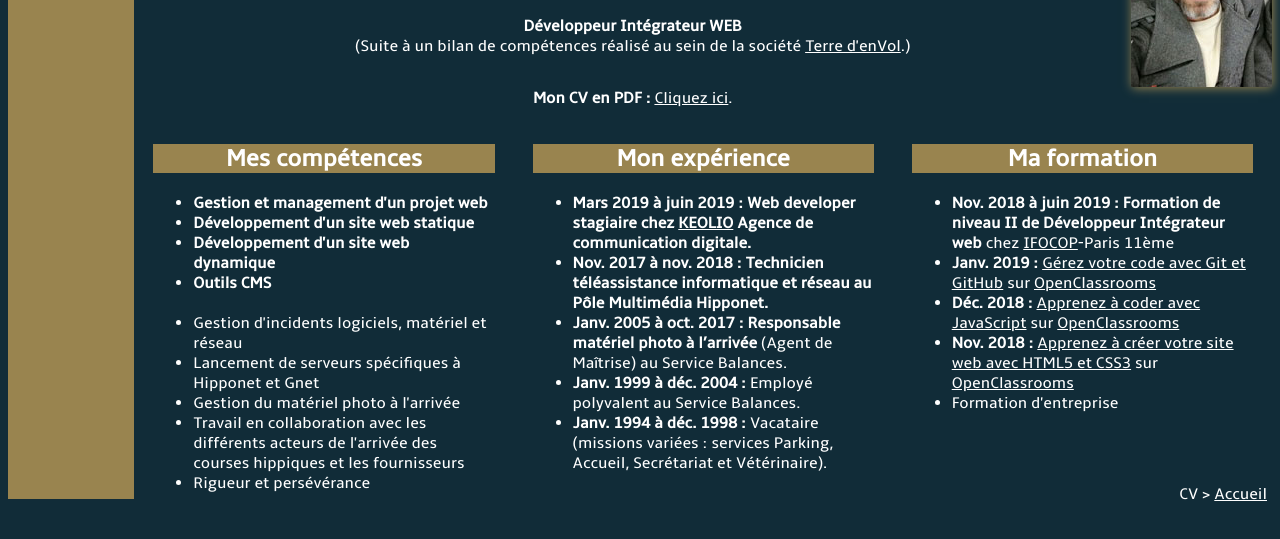
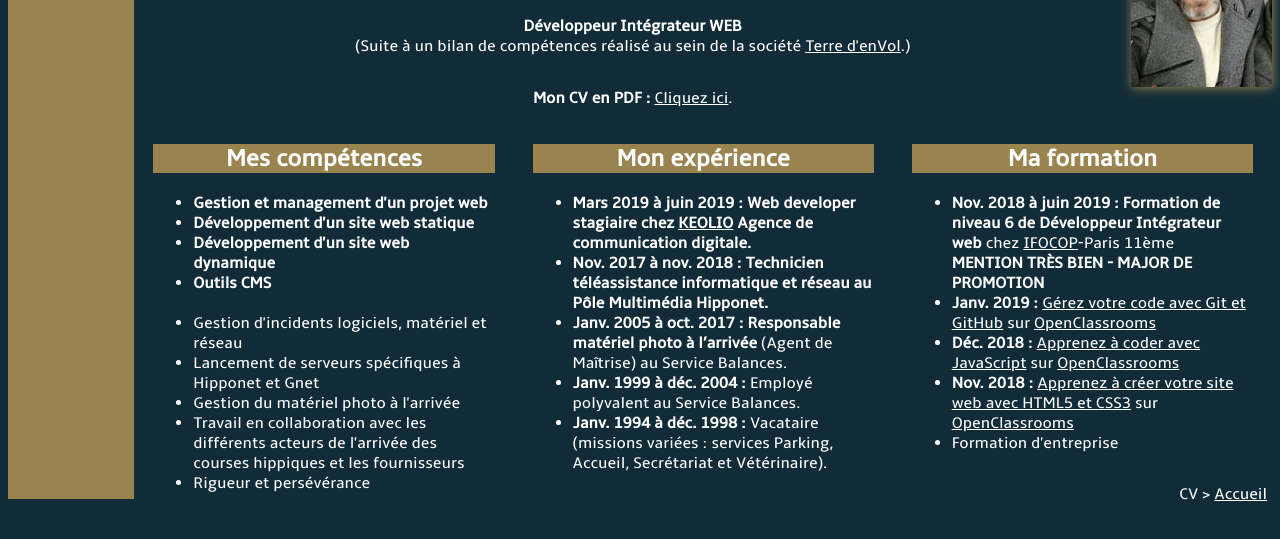
Before and after one commit to ojoffroy/Blog, a plain HTML site: page cv/cv.html in a window 1280 px wide. Shown: the part 109-648 px from the top of the page. Drawn offline with Linux system fonts and the light colour scheme; a web font is replaced by a local one.

Commit message:
Update diplôme cv.html

```diff
--- a/cv/cv.html
+++ b/cv/cv.html
@@ -77,10 +77,10 @@
 				<div class="formation headline3 load-hidden">
 					<h2>Ma formation</h2>
 					<ul>
-						<li><strong>Nov. 2018 à juin 2019 : Formation de niveau II de Développeur Intégrateur web</strong>
+						<li><strong>Nov. 2018 à juin 2019 : Formation de niveau 6 de Développeur Intégrateur web</strong>
 							chez <a
 								href="https://www.ifocop.fr/formations-metiers/web-digital/formation-developpeur-integrateur-web/"
-								target="_blank">IFOCOP</a>-Paris 11ème</li>
+								target="_blank">IFOCOP</a>-Paris 11ème<br><strong>MENTION TRÈS BIEN - MAJOR DE PROMOTION</strong></li>
 						<li><strong>Janv. 2019 : </strong><a
 								href="https://openclassrooms.com/fr/courses/2342361-gerez-votre-code-avec-git-et-github"
 								target="_blank">Gérez votre code avec Git et GitHub</a> sur <a
```
